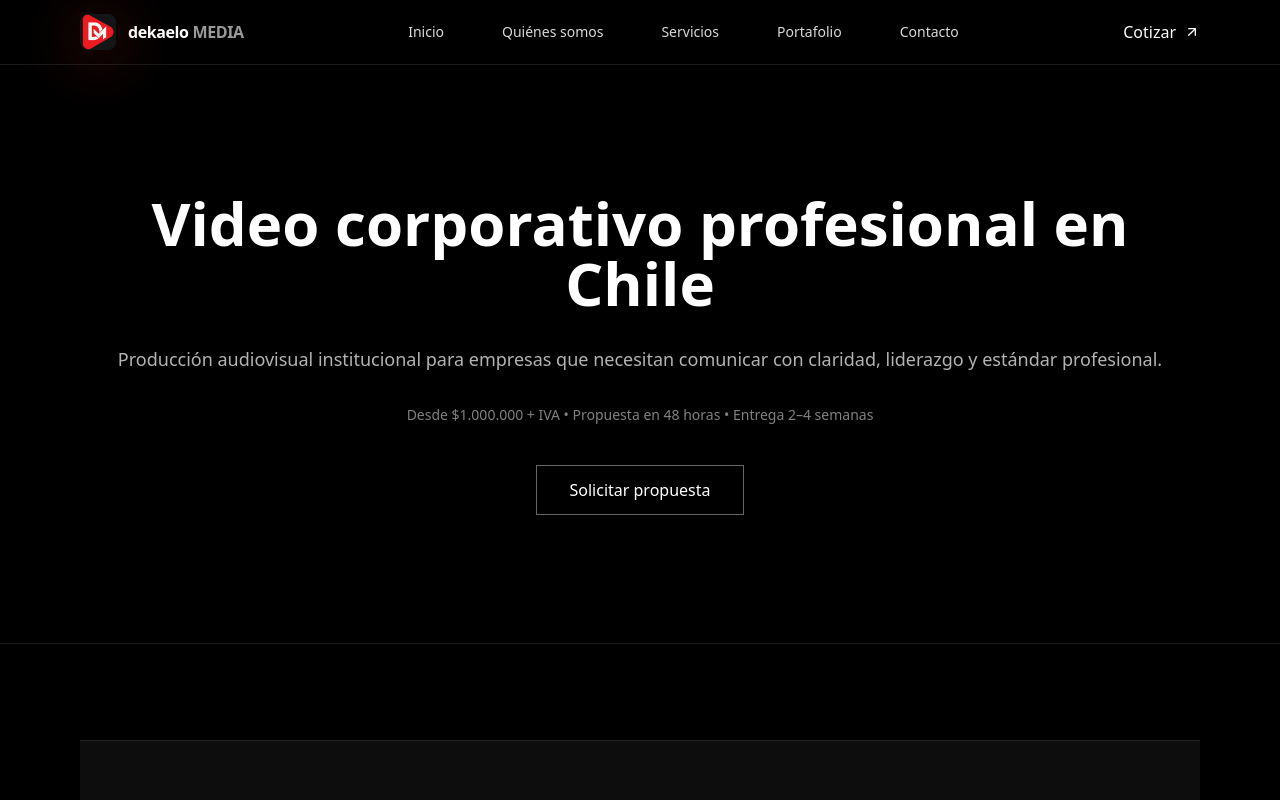
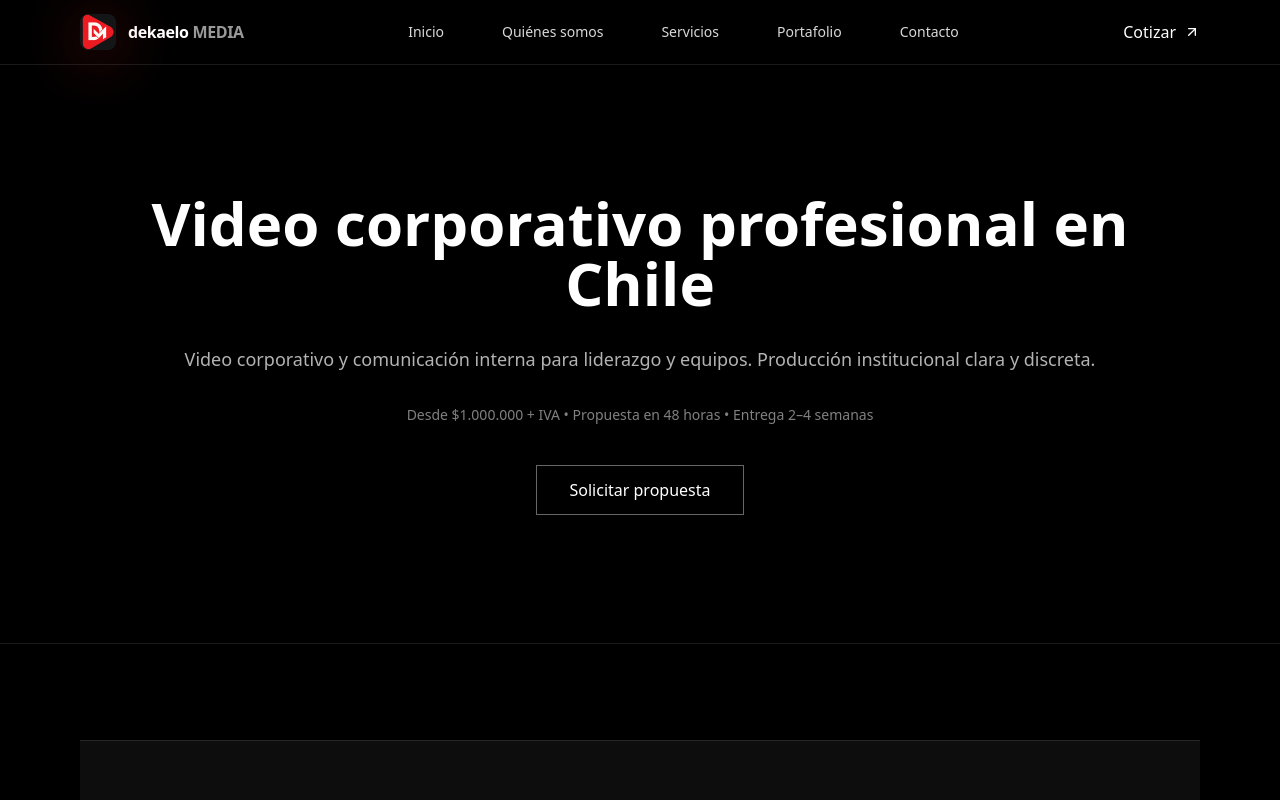
Before and after one commit to TronxGroup/Dekaelo-Media, a Next.js app: page /video-corporativo in a window 1280 px wide. Shown: the top 800 px of the page. Built offline with nearby package versions, Linux system fonts and the light colour scheme.

Commit message:
Update page.tsx

```diff
--- a/app/video-corporativo/page.tsx
+++ b/app/video-corporativo/page.tsx
@@ -37,8 +37,7 @@ export default function Page() {
         </h1>
 
         <p className="mt-8 text-white/70 text-lg">
-          Producción audiovisual institucional para empresas que necesitan
-          comunicar con claridad, liderazgo y estándar profesional.
+          Video corporativo y comunicación interna para liderazgo y equipos. Producción institucional clara y discreta.
         </p>
 
         <div className="mt-8 text-sm text-white/50">
```
